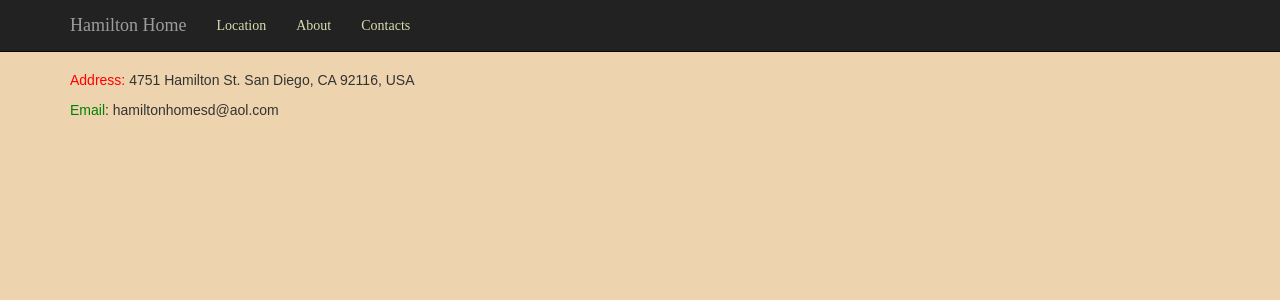
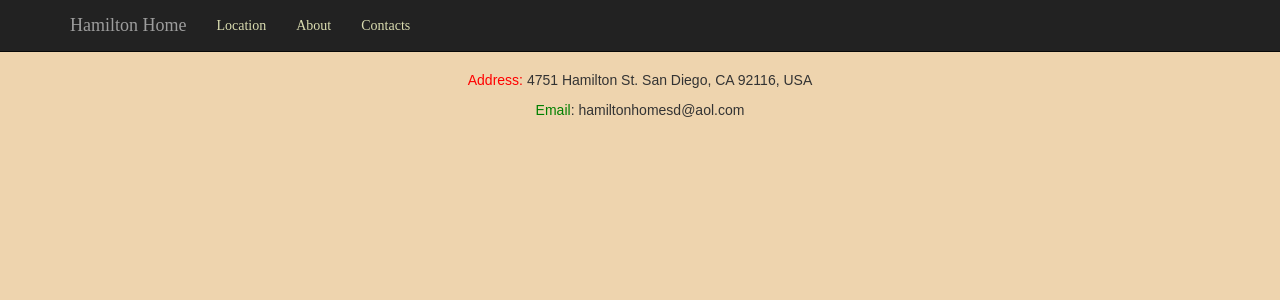
Before and after one commit to VitaliiK91/hamilton-home, a React (Create React App) app: page /contacts in a window 1280 px wide. Shown: the top 300 px of the page. Built offline with nearby package versions, Linux system fonts and the light colour scheme.

Commit message:
migrate location to bootstrap

```diff
--- a/src/Home.css
+++ b/src/Home.css
@@ -1,6 +1,13 @@
+
 img {
 	max-width: 100%;
 	max-height: 100%;
+}
+.text-container {
+	height: 100%;
+	display: flex;
+	align-items: center;
+	justify-content: center;
 }
 .row {
   display: -webkit-box;
--- a/src/Location.css
+++ b/src/Location.css
@@ -1,10 +1,8 @@
-.content {
-	display: flex;
-	flex: 1;
-	flex-direction: column;
-}
 .main-map-container {
-	height: 500px;
+  height:50vh;
+  width: 100%;
+  min-height: 100%;
+  max-height: none;
 }
 .main-text-container {
 	display: flex;
--- a/src/Location.js
+++ b/src/Location.js
@@ -1,21 +1,26 @@
 import React, { Component } from 'react';
 import GoogleMapReact from 'google-map-react';
+import { Grid, Row, Col } from 'react-bootstrap';
 import './Location.css';
 
-const Home = () => (
-  <div className="content">
+const Location = () => (
+	<Grid>
+			<Row>
+				<Col xs={12} md={12}>
 					<div className="main-map-container">
 						<GoogleMapReact
 							defaultCenter={{lat: 32.763875, lng: -117.136162}}
 							defaultZoom={17}
 						/>
 					</div>
-	<div className="main-text-container">
+				</Col>
+				<Col xs={12} md={12}>
 						<p>Located north of Adams Ave in University Heights, just about anything you want is 15 minutes away. University Heights is one of San Diego’s older, established communities and is slightly north east from downtown. North of Adams Ave has limited rentals and mostly owner occupied homes with little vehicle and foot traffic. Uber is super active in this area and a ride request takes minutes. The bus stop is ½ block and a ride downtown or to San Diego State University (one bus stop away) takes 15 minutes. The beach is 4 miles and Mission Valley and its shopping malls are just down the hill. You can walk to dinner! Restaurants, pubs, a park and night time entertainment are all within a 15 minute walk.</p>
 						<p>If you are attending University of California – San Diego (UCSD) La Jolla campus, you can catch a shuttle from UCSD’s Hillcrest Location (UCSD Hospital). UCSD hospital is 1.2 miles from Hamilton Home.
 						</p>
-	</div>
-  </div>
-);
+				</Col>
+			</Row>
+		</Grid>
+)
 
-export default Home;
+export default Location;
```
Lines whose indentation alone changed are shown as unchanged.
